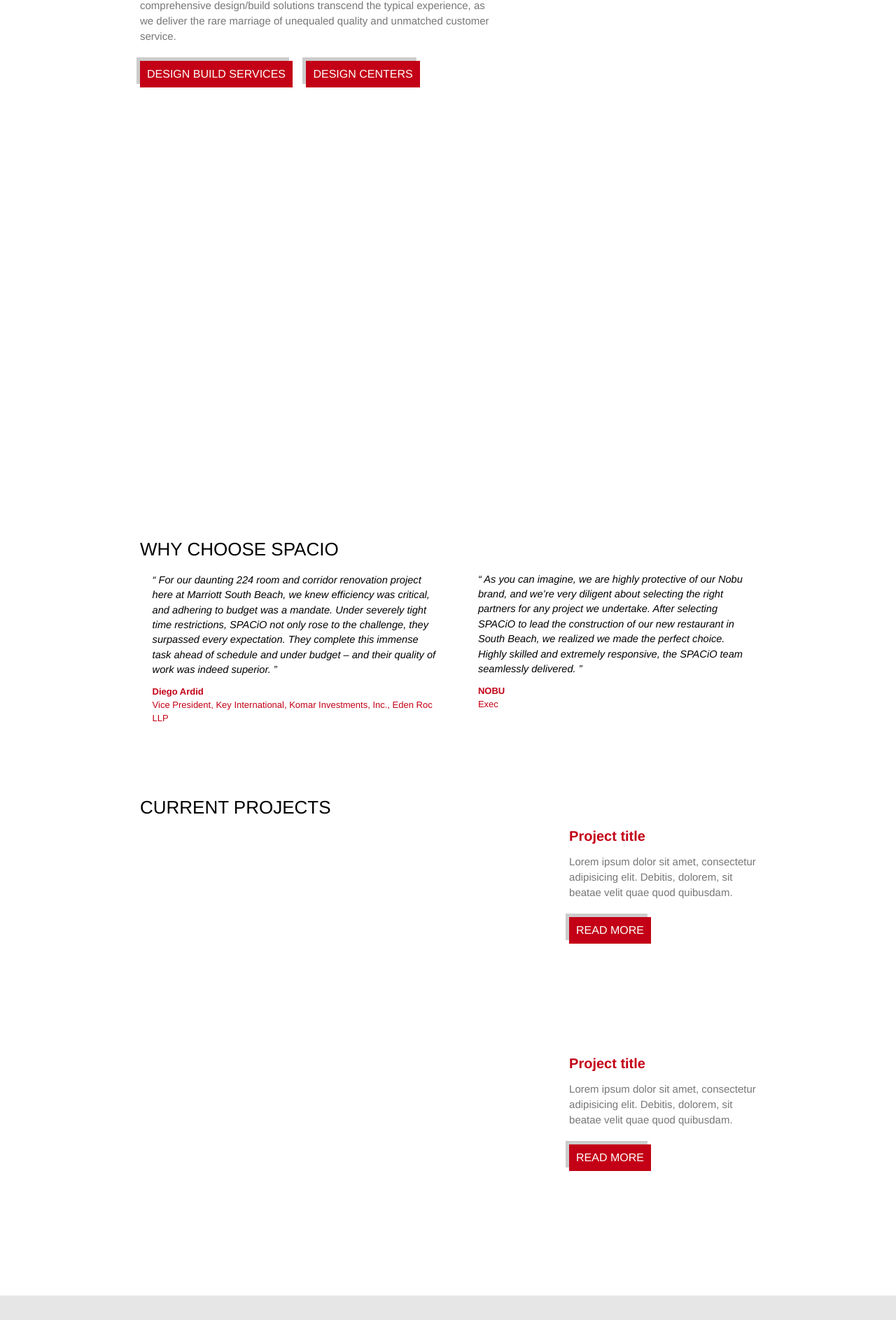
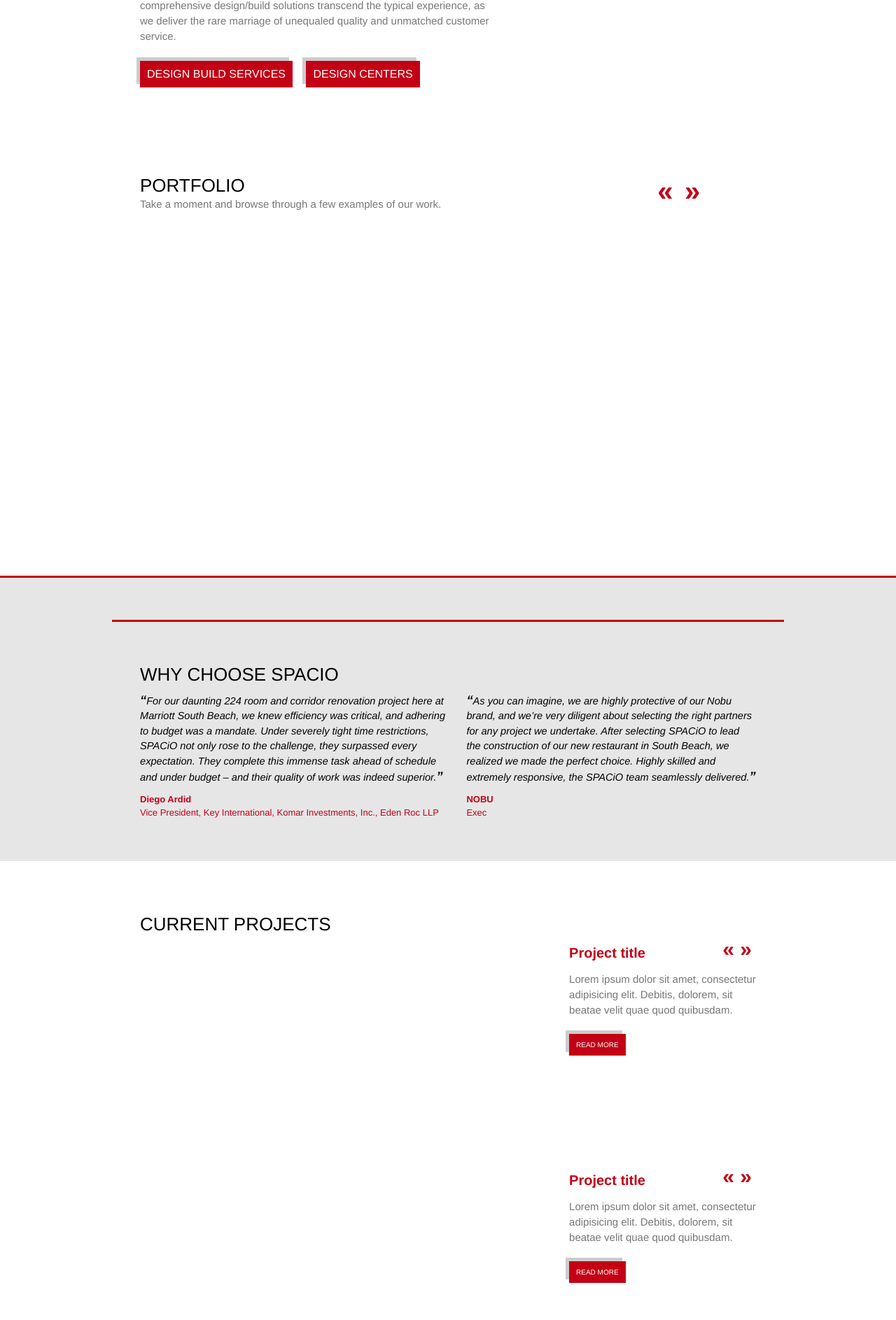
Before and after one commit to SavorWeb/spacio, a PHP site: page /commercial.php in a window 1280 px wide. Shown: the part 1273-3160 px from the top of the page at 70% size. Run offline with PHP 8.4, Linux system fonts and the light colour scheme; grey boxes labelled with a size stand in for pictures from a placeholder-image service; some libraries are stand-ins or nearby versions.

Commit message:
tweaks
content, scrolling, layout tweaks per feedback

```diff
--- a/_/css/screen.scss
+++ b/_/css/screen.scss
@@ -268,8 +268,12 @@
 
 .logomark {
 	width: 100px;
-	margin-top: 3px;
 	float: left;
+	a {
+		display: block;
+    	padding: 5px;
+    	padding-right: 7px;
+	}
 	img {
 		max-width: 100%;
 	}
@@ -305,9 +309,11 @@
         color: #fff;
         padding: 10px;
     }
-    .banner li a:hover {
+    .banner a:hover {
         background-color: transparentize($neg, 0.6);
     }
+
+
 
 .banner--clone {
 
@@ -383,8 +389,8 @@
 	top: 165px;
 
 	@include break($d) {
-		font-size: em-font(50px);
-		top: 50px;
+		font-size: em-font(38px);
+		top: 260px;
 	}
 
 	&:before {
@@ -682,7 +688,7 @@
 
 blockquote {
 	margin-bottom: 10px;
-	padding: 4%;
+	padding: 10px 0;
 	//background-color: lighten($secondary, 25%);
 	//border: 1px solid $primary;
 	border-bottom-width: 8px;
@@ -692,10 +698,14 @@
 		font-size: em-font(9px);
 		font-style: italic !important;
 		&:before {
-			content: "“ ";
+			content: "“";
+			font-size: em-font(20px);
+			font-weight: bold;
 		}
 		&:after {
-			content: " ”";
+			content: "”";
+			font-size: em-font(20px);
+			font-weight: bold;
 		}
 	}
 	.source {
@@ -795,8 +805,7 @@
 			text-shadow: 0 0 10px $pos;
 		}
 	}
-}
-.prev {
+	&.prev {
 		left: 0;
 		&:hover {
 			&:after {
@@ -804,7 +813,7 @@
 			}
 		}
 	}
-.next {
+	&.next {
 		right: 0;
 		&:hover {
 			&:after {
@@ -812,7 +821,62 @@
 			}
 		}
 	}
+}
 
+#our-portfolio {
+	padding-top: 30px;
+}
+
+#testimonials {
+	padding-top: 60px;
+	border-top: 3px $primary solid;
+}
+
+#current-projects {
+	padding-top: 75px;
+	padding-bottom: 40px;
+	.btn {
+		font-size: em-font(10px);
+	}
+	.next-prev {
+
+		.next, .prev {
+			font-size: em-font(30px);
+			margin-top: -10px;
+			position: absolute;
+			right: 0;
+			top: 0;
+		}
+		.prev {
+			right: 25px;
+		}
+	}
+}
+
+#descript1, #descript2 {
+	position: relative;
+	h5 {
+		max-width: 80%;
+	}
+}
+
+.next-prev {
+
+	.next, .prev {
+		display: none;
+		@include break($b) {
+			display: inline-block;
+		}
+		font-size: em-font(40px);
+		color: $primary;
+		font-weight: bold;
+		text-shadow: 0 0 10px $pos;
+		margin: 0;
+		&:hover {
+			color: lighten($primary, 10%);
+		}
+	}
+}
 
 #current1, #current2 {
 	max-height: 300px;
@@ -848,10 +912,17 @@
 
 .btn-wrap {
 	margin-bottom: 20px;
-	@include break($d) {margin-bottom: 50px;}
+	@include break($d) {
+		margin-bottom: 50px;
+		&:last-of-type {
+			margin-bottom: 0;
+		}
+	}
+
 }
 
 .greybg {
+	padding: 30px 0 0;
 	background-color: darken($pos, 10%);
 }
 
@@ -920,7 +991,7 @@
 	position: static !important;
 }
 
-#testimony-header {
+.section-head {
 	font-size: 1.625em;
 	color: $neg;
 	text-transform: uppercase;
--- a/_/inc/nav.php
+++ b/_/inc/nav.php
@@ -8,18 +8,19 @@
 			<!-- <small>Call to schedule a consultation <a href="tel:7863530856">786.353.0856</a></small> -->
 			<ul id="navigation">
 				<li class="phonecall"><small class="editable" id="call-now">Call to schedule a consultation <a href="tel:7863530856">786.353.0856</a></small></li>
-				<li><a href="/spacio/commercial">Commercial</a></li>
-				<li><a href="/spacio/homes">Custom Homes</a></li>
-				<li><a href="/spacio/">Condominiums</a></li>
+				<li><a class="comm-link" href="/spacio/commercial">Commercial</a></li>
+				<li><a class="home-link" href="/spacio/homes">Custom Homes</a></li>
+				<li><a class="condo-link" href="/spacio/">Condominiums</a></li>
 			</ul>
 		</nav>
 
 		<button class="menu-btn"></button>
 		<ul class="dropdown">
 			<li><a href="#about-us">About us</a></li>
-			<li><a href="#our-work">Our Work</a></li>
+			<li><a href="#our-portfolio">Portfolio</a></li>
 			<li><a href="#testimonials">Testimonials</a></li>
 			<li><a href="#current-projects">Current Projects</a></li>
+			<li><a href="#clients">Clients</a></li>
 			<li><a href="#contact-us">Contact</a></li>
 		</ul>
 	</div>
@@ -31,9 +32,10 @@
 		<div class="logomark"><a href="#top"><img src="_/img/logomark.png" alt=""></a></div>
 		<ul>
 			<li><a href="#about-us">About us</a></li>
-			<li><a href="#our-work">Our Work</a></li>
+			<li><a href="#our-portfolio">Portfolio</a></li>
 			<li><a href="#testimonials">Testimonials</a></li>
 			<li><a href="#current-projects">Current Projects</a></li>
+			<li><a href="#clients">Clients</a></li>
 			<li><a href="#contact-us">Contact</a></li>
 		</ul>
 	</div>
--- a/commercial.php
+++ b/commercial.php
@@ -6,8 +6,13 @@
 
 <style>
 	.main-cover {
-		background-image: url(media/photos/p13.jpg);
+		background-image: url(media/photos/p26.jpg);
 	}
+
+	.comm-link {
+		border-bottom: 3px solid rgba(195,0,22,.7);
+	}
+
 </style>
 
 </head>
@@ -54,6 +59,17 @@
 			</div>
 		</div>
 	</section>
+	<div id="our-portfolio">
+		<section class="row typset">
+			<div class="colspan12-10 as-grid">
+				<h2 class="editable section-head">Portfolio</h2>
+				<p>Take a moment and browse through a few examples of our work.</p>
+			</div>
+			<div class="colspan12-2 as-grid next-prev">
+				<button class="prev" onclick='portfolio.prev()'>«</button>
+				<button class="next" onclick='portfolio.next()'>»</button>
+			</div>
+		</section>
 		<div id="our-work" class="portfolio-window">
 			<button class="controllers prev" onclick='portfolio.prev()'></button>
 			<button class="controllers next" onclick='portfolio.next()'></button>
@@ -73,10 +89,11 @@
 				</ul>
 			</div>
 		</div>
-
+	</div>
+	<div id="testimonials" class="greybg">
 <section id="testimonials" class="row typset">
 	<div class="colspan12-12">
-		<h2 id="testimony-header" class="editable">Why choose Spacio</h2>
+		<h2 id="testimony-header" class="editable section-head">Why choose Spacio</h2>
 	</div>
 	<div class="colspan12-6 colspan6-3 as-grid review" id="review1">
 		<blockquote class="editable">
@@ -91,7 +108,7 @@
 		</blockquote>
 	</div>
 </section>
-
+</div>
 	<section id="current-projects" class="row typeset">
 		<div class="colspan12-12">
 			<h2 id="projects" class="editable">Current Projects</h2>
@@ -110,6 +127,10 @@
 		<div class="colspan12-4 colspan6-2 as-grid with-gutter" id="description-1">
 			<div id="descript1" class="editable">
 				<h5>Project title</h5>
+			<div class="next-prev">
+				<button class="prev" onclick='current1.prev()'>«</button>
+				<button class="next" onclick='current1.next()'>»</button>
+			</div>
 				<p>Lorem ipsum dolor sit amet, consectetur adipisicing elit. Debitis, dolorem, sit beatae velit quae quod quibusdam.</p>
 			</div>
 			<a href="#details1" class="btn">Read More</a>
@@ -128,15 +149,19 @@
 		<div class="colspan12-4 colspan6-2 as-grid with-gutter" id="description-2">
 			<div id="descript2" class="editable">
 				<h5>Project title</h5>
+			<div class="next-prev">
+				<button class="prev" onclick='current2.prev()'>«</button>
+				<button class="next" onclick='current2.next()'>»</button>
+			</div>
 				<p>Lorem ipsum dolor sit amet, consectetur adipisicing elit. Debitis, dolorem, sit beatae velit quae quod quibusdam.</p>
 			</div>
 			<a href="#details2" class="btn">Read More</a>
 		</div>
 	</section>
 
-<div class="greybg">
+<div id="clients" class="greybg">
 <section class="row typeset client">
-	<h1 class="editable" id="client-header">Clients</h1>
+	<h1 class="editable" id="client-header">Clients & Collaborators</h1>
 	<div class="parallax-item" data-velocity="-0.4">
 		<img class="editable" id="client-image" src="_/img/buildings.jpg" />
 	</div>
```
Also changed, not shown: _/css/screen.css (+83 -16 lines), homes.php (+30 -5 lines), index.php (+31 -5 lines), _/css/screen.min.css, _/img/logomark.png, _/img/menu-btn.png, _/img/tiles-1.png, _/img/tiles-2.png, _/img/tiles-3.png, _/img/tiles-4.png, _/img/tiles-5.png, _/img/tiles-6.png, _/img/tiles-7.png, _/img/tiles-8.png. Lines whose indentation alone changed are shown as unchanged.
